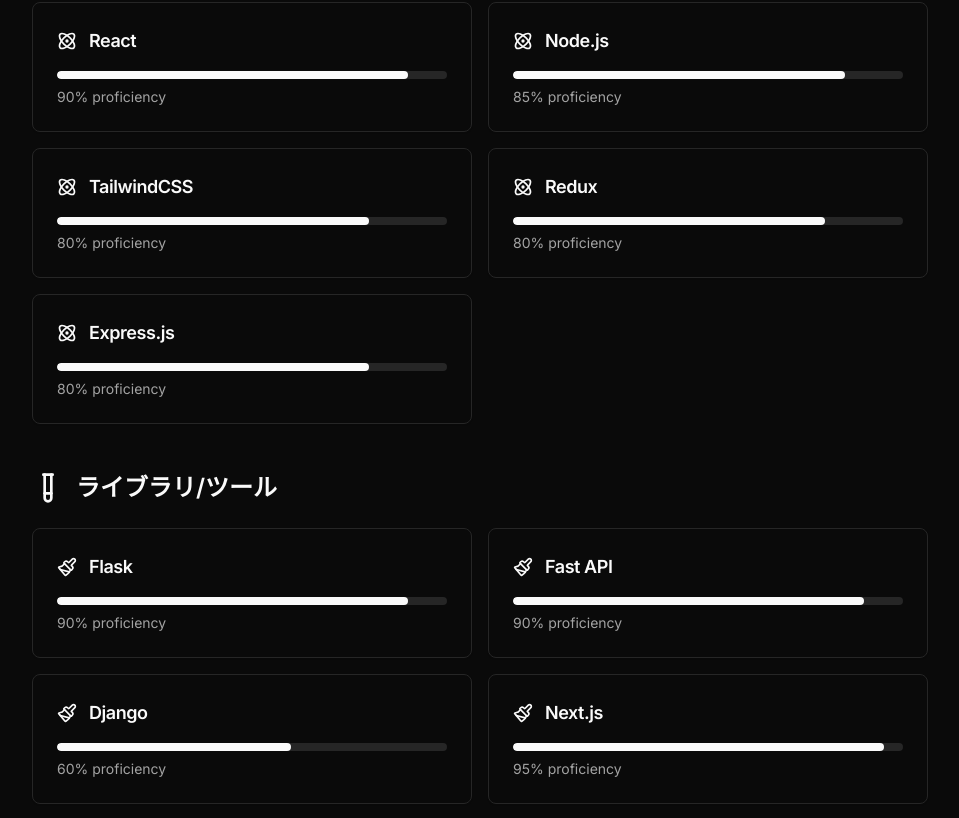
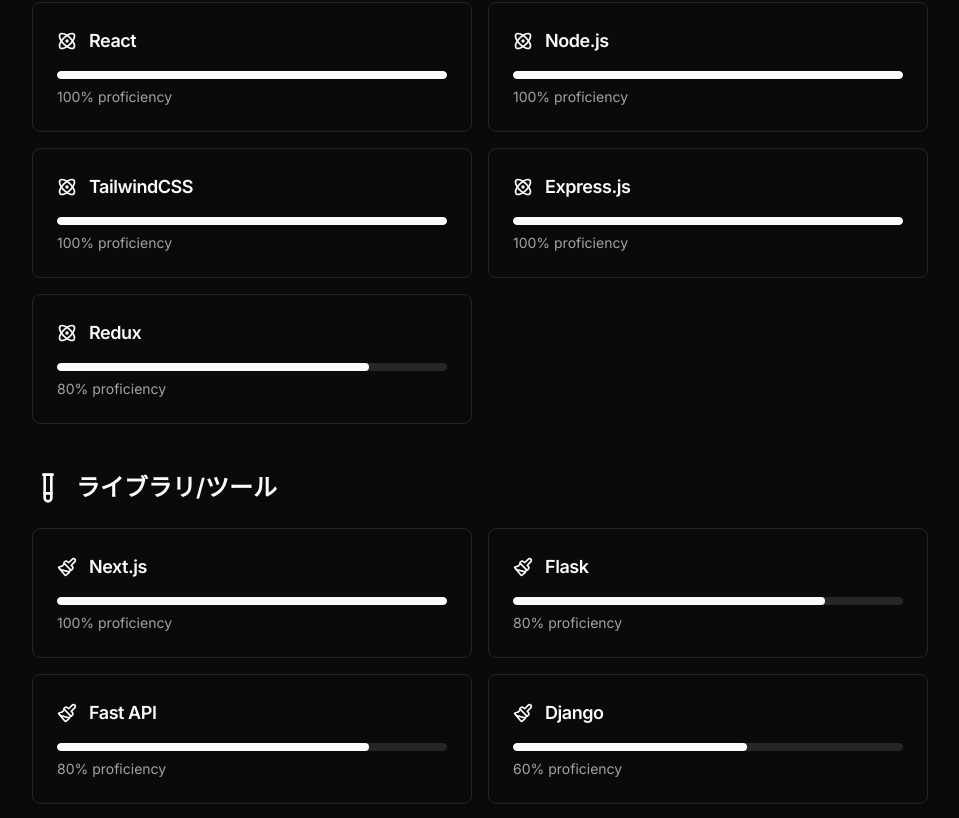
Before and after one commit to lvncer/portfolio, a Next.js app: page /skills in a window 1280 px wide. Shown: the part 812-1630 px from the top of the page, without its empty margins (160-1119 px from the left). Built offline with nearby package versions, Linux system fonts and the light colour scheme.

Commit message:
Refactor About section and update navigation; add new project "LightningTalks" and update skills levels

```diff
--- a/app/about/page.tsx
+++ /dev/null
@@ -1,55 +0,0 @@
-"use client";
-
-import { motion } from "framer-motion";
-import { Card, CardContent } from "@/components/ui/card";
-import Image from "next/image";
-
-export default function About() {
-  return (
-    <div className="min-h-screen pt-16">
-      <div className="container mx-auto px-4 py-24">
-        <motion.div
-          initial={{ opacity: 0, y: 20 }}
-          animate={{ opacity: 1, y: 0 }}
-          transition={{ duration: 0.5 }}
-          className="max-w-4xl mx-auto"
-        >
-          <h1 className="text-4xl font-bold mb-8">About Me</h1>
-          <Card>
-            <CardContent className="p-6">
-              <div className="grid md:grid-cols-2 gap-8">
-                <div>
-                  <Image
-                    src="/profile.JPG"
-                    alt="Profile"
-                    className="rounded-lg w-full object-cover aspect-square"
-                    width={50}
-                    height={50}
-                  />
-                </div>
-                <div className="space-y-4">
-                  <h2 className="text-2xl font-semibold">Hello! 👋  Im Takahashi.</h2>
-                  <p className="text-muted-foreground">
-                    フルスタックエンジニアやシステムエンジニア、セキュリティエンジニアなどまだまだやりたいことが決まっていないです。
-                  </p>
-                  <div className="space-y-2">
-                    <h3 className="text-lg font-semibold">Experience</h3>
-                    <p className="text-muted-foreground">
-                      WEBアプリ開発やシステム開発など、チームワークを含めて様々な開発を経験してきました。
-                    </p>
-                  </div>
-                  <div className="space-y-2">
-                    <h3 className="text-lg font-semibold">Interests</h3>
-                    <p className="text-muted-foreground">
-                      コーディングしていないときは、新しい技術を探求したり、オープンソースプロジェクトに貢献したり、開発者コミュニティと知識を共有したりしています。
-                    </p>
-                  </div>
-                </div>
-              </div>
-            </CardContent>
-          </Card>
-        </motion.div>
-      </div>
-    </div>
-  );
-}
--- a/app/page.tsx
+++ b/app/page.tsx
@@ -1,10 +1,11 @@
 "use client";
 
 import { motion } from "framer-motion";
-import { Button } from "@/components/ui/button";
-import { ArrowRight, Github, Code2, Sparkles, Rocket } from "lucide-react";
+import { Github, Code2, Sparkles, Rocket, ArrowRight } from "lucide-react";
 import Link from "next/link";
 import { Card, CardContent } from "@/components/ui/card";
+import Image from "next/image";
+import { Button } from "@/components/ui/button";
 
 const features = [
   {
@@ -28,7 +29,7 @@ const features = [
 export default function Home() {
   return (
     <div className="min-h-screen pt-16">
-      <div className="container mx-auto px-4 py-20">
+      <div className="container mx-auto px-4 py-32">
         <motion.div
           initial={{ opacity: 0, y: 20 }}
           animate={{ opacity: 1, y: 0 }}
@@ -68,7 +69,7 @@ export default function Home() {
             className="mt-10 flex items-center justify-center gap-4"
           >
             <Button asChild>
-              <Link href="/about">
+              <Link href="#about">
                 Learn more about me
                 <ArrowRight className="ml-2 h-4 w-4" />
               </Link>
@@ -104,6 +105,51 @@ export default function Home() {
         </motion.div>
       </div>
 
+      <div className="container mx-auto px-4 pt-4 pb-32" id="about">
+        <motion.div
+          initial={{ opacity: 0, y: 20 }}
+          animate={{ opacity: 1, y: 0 }}
+          transition={{ duration: 0.5 }}
+          className="max-w-4xl mx-auto"
+        >
+          <h1 className="text-4xl font-bold mb-8">About Me</h1>
+          <Card>
+            <CardContent className="p-6">
+              <div className="grid md:grid-cols-2 gap-8">
+                <div>
+                  <Image
+                    src="/profile.JPG"
+                    alt="Profile"
+                    className="rounded-lg w-full object-cover aspect-square"
+                    width={50}
+                    height={50}
+                  />
+                </div>
+                <div className="space-y-4">
+                  <h2 className="text-2xl font-semibold">Hello👋</h2>
+                  <p className="text-muted-foreground">
+                    さいたまIT・WEB専門学校 高度専門士情報技術科
+                    ３年の高橋といいます。システム開発のフルスタックエンジニアを目指しています。
+                  </p>
+                  <div className="space-y-2">
+                    <h3 className="text-lg font-semibold">Experience</h3>
+                    <p className="text-muted-foreground">
+                      WEBアプリやシステムなどの開発を、チームを含めて積極的に挑戦し、経験してきました。この経験を生かしてさらに成長していきたいと考えています。
+                    </p>
+                  </div>
+                  <div className="space-y-2">
+                    <h3 className="text-lg font-semibold">Interests</h3>
+                    <p className="text-muted-foreground">
+                      コーディングしていないときは、新しい技術を探求したり、オープンソースプロジェクトに貢献したり、開発者コミュニティと知識を共有したりしています。
+                    </p>
+                  </div>
+                </div>
+              </div>
+            </CardContent>
+          </Card>
+        </motion.div>
+      </div>
+
       <footer className="border-t border-border/40">
         <div className="container mx-auto px-4 py-8">
           <div className="flex flex-col md:flex-row justify-between items-center gap-4">
--- a/app/privacy/page.tsx
+++ b/app/privacy/page.tsx
@@ -1,7 +1,7 @@
-"use client"
+"use client";
 
-import { motion } from 'framer-motion';
-import { Card, CardContent } from '@/components/ui/card';
+import { motion } from "framer-motion";
+import { Card, CardContent } from "@/components/ui/card";
 
 export default function Privacy() {
   return (
@@ -19,30 +19,38 @@ export default function Privacy() {
               <section>
                 <h2 className="text-2xl font-semibold mb-4">Overview</h2>
                 <p className="text-muted-foreground">
-                  This privacy policy outlines how we collect, use, and protect your personal information when you visit our website.
+                  This privacy policy outlines how we collect, use, and protect
+                  your personal information when you visit our website.
                 </p>
               </section>
 
               <section>
-                <h2 className="text-2xl font-semibold mb-4">Information Collection</h2>
+                <h2 className="text-2xl font-semibold mb-4">
+                  Information Collection
+                </h2>
                 <p className="text-muted-foreground">
-                  We collect information that you voluntarily provide when contacting us through our website.
-                  This may include your name, email address, and any other information you choose to share.
+                  We collect information that you voluntarily provide when
+                  contacting us through our website. This may include your name,
+                  email address, and any other information you choose to share.
                 </p>
               </section>
 
               <section>
-                <h2 className="text-2xl font-semibold mb-4">Information Usage</h2>
+                <h2 className="text-2xl font-semibold mb-4">
+                  Information Usage
+                </h2>
                 <p className="text-muted-foreground">
-                  The information we collect is used solely for the purpose of communicating with you
-                  and improving our services. We do not sell or share your personal information with third parties.
+                  The information we collect is used solely for the purpose of
+                  communicating with you and improving our services. We do not
+                  sell or share your personal information with third parties.
                 </p>
               </section>
 
               <section>
                 <h2 className="text-2xl font-semibold mb-4">Contact</h2>
                 <p className="text-muted-foreground">
-                  If you have any questions about our privacy policy, please contact us at privacy@example.com.
+                  If you have any questions about our privacy policy, please
+                  contact us at negimasa58@gmail.com.
                 </p>
               </section>
             </CardContent>
--- a/app/projects/page.tsx
+++ b/app/projects/page.tsx
@@ -8,6 +8,15 @@ import { Github, Globe } from "lucide-react";
 import Image from "next/image";
 
 const projects = [
+  {
+    title: "LightningTalks",
+    description:
+      "Next.Js、Clerk、Neonを使用したライトニングトーク登録サイト。もともと、学校でLTを行いたいという意見が多かったため、学校の学生だけでなく、外部のユーザも登録可能。",
+    image: "/lt.png",
+    technologies: ["Next.Js", "TypeScript", "Neon", "Clerk"],
+    github: "https://github.com/lvncer/lt",
+    live: "https://siw-lt.vercel.app",
+  },
   {
     title: "Bookmarks",
     description:
@@ -45,10 +54,10 @@ export default function Projects() {
           initial={{ opacity: 0, y: 20 }}
           animate={{ opacity: 1, y: 0 }}
           transition={{ duration: 0.5 }}
-          className="max-w-4xl mx-auto"
+          className="max-w-6xl mx-auto"
         >
           <h1 className="text-4xl font-bold mb-8">制作物</h1>
-          <div className="grid gap-8">
+          <div className="grid grid-cols-1 sm:grid-cols-1 lg:grid-cols-2 gap-8">
             {projects.map((project, index) => (
               <motion.div
                 key={project.title}
--- a/app/skills/page.tsx
+++ b/app/skills/page.tsx
@@ -4,16 +4,12 @@ import { motion } from "framer-motion";
 import { Card, CardContent, CardHeader, CardTitle } from "@/components/ui/card";
 import {
   Code2,
-  FileCode2,
   Braces,
-  Blocks,
-  Binary,
   LayoutTemplate,
   Atom,
   TestTube,
   Paintbrush,
   Database,
-  Server,
   Cpu,
   Container,
   Cloud,
@@ -27,34 +23,34 @@ const skillCategories = [
     icon: Code2,
     skills: [
       { name: "Python", level: 100, icon: Braces },
-      { name: "JavaScript", level: 95, icon: Braces },
-      { name: "TypeScript", level: 90, icon: Braces },
-      { name: "PHP", level: 75, icon: Braces },
-      { name: "Swift", level: 50, icon: Braces },
+      { name: "TypeScript", level: 100, icon: Braces },
+      { name: "PHP", level: 60, icon: Braces },
+      { name: "Swift", level: 40, icon: Braces },
       { name: "Go", level: 20, icon: Braces },
+      { name: "Rust", level: 20, icon: Braces },
     ],
   },
   {
     title: "フレームワーク",
     icon: LayoutTemplate,
     skills: [
-      { name: "React", level: 90, icon: Atom },
-      { name: "Node.js", level: 85, icon: Atom },
-      { name: "TailwindCSS", level: 80, icon: Atom },
+      { name: "React", level: 100, icon: Atom },
+      { name: "Node.js", level: 100, icon: Atom },
+      { name: "TailwindCSS", level: 100, icon: Atom },
+      { name: "Express.js", level: 100, icon: Atom },
       { name: "Redux", level: 80, icon: Atom },
-      { name: "Express.js", level: 80, icon: Atom },
     ],
   },
   {
     title: "ライブラリ/ツール",
     icon: TestTube,
     skills: [
-      { name: "Flask", level: 90, icon: Paintbrush },
-      { name: "Fast API", level: 90, icon: Paintbrush },
+      { name: "Next.js", level: 100, icon: Paintbrush },
+      { name: "Flask", level: 80, icon: Paintbrush },
+      { name: "Fast API", level: 80, icon: Paintbrush },
       { name: "Django", level: 60, icon: Paintbrush },
-      { name: "Next.js", level: 95, icon: Paintbrush },
-      { name: "Astro", level: 90, icon: Paintbrush },
-      { name: "React Native", level: 65, icon: Paintbrush },
+      { name: "Astro", level: 60, icon: Paintbrush },
+      { name: "React Native", level: 40, icon: Paintbrush },
     ],
   },
   {
@@ -62,22 +58,22 @@ const skillCategories = [
     icon: Database,
     skills: [
       { name: "MySQL", level: 100, icon: Database },
-      { name: "SQLite", level: 90, icon: Database },
-      { name: "Supabase", level: 85, icon: Database },
-      { name: "MongoDB", level: 95, icon: Database },
-      { name: "Firebase", level: 85, icon: Database },
+      { name: "Supabase", level: 100, icon: Database },
+      { name: "MongoDB", level: 100, icon: Database },
+      { name: "SQLite", level: 80, icon: Database },
+      { name: "Firebase", level: 80, icon: Database },
     ],
   },
   {
     title: "その他",
     icon: Cpu,
     skills: [
-      { name: "Git", level: 95, icon: GitBranch },
-      { name: "Docker", level: 70, icon: Container },
+      { name: "Git", level: 100, icon: GitBranch },
+      { name: "Docker", level: 80, icon: Container },
       { name: "AWS", level: 80, icon: Cloud },
-      { name: "Figma", level: 90, icon: Cloud },
-      { name: "Linux", level: 90, icon: Cloud },
-      { name: "CI/CD", level: 85, icon: Workflow },
+      { name: "Figma", level: 80, icon: Cloud },
+      { name: "Linux", level: 80, icon: Cloud },
+      { name: "CI/CD", level: 80, icon: Workflow },
     ],
   },
 ];
--- a/components/navbar.tsx
+++ b/components/navbar.tsx
@@ -10,9 +10,8 @@ import { Button } from "@/components/ui/button";
 
 const navItems = [
   { path: "/", label: "Home" },
-  { path: "/about", label: "About" },
   { path: "/skills", label: "Skills" },
-  { path: "/certifications", label: "Certifications" },
+  { path: "/certifications", label: "Experience" },
   { path: "/projects", label: "Projects" },
   { path: "/links", label: "Links" },
 ];
```
Also changed, not shown: public/lt.png (added), 1 other file (tests, documents, lock files or other folders).
